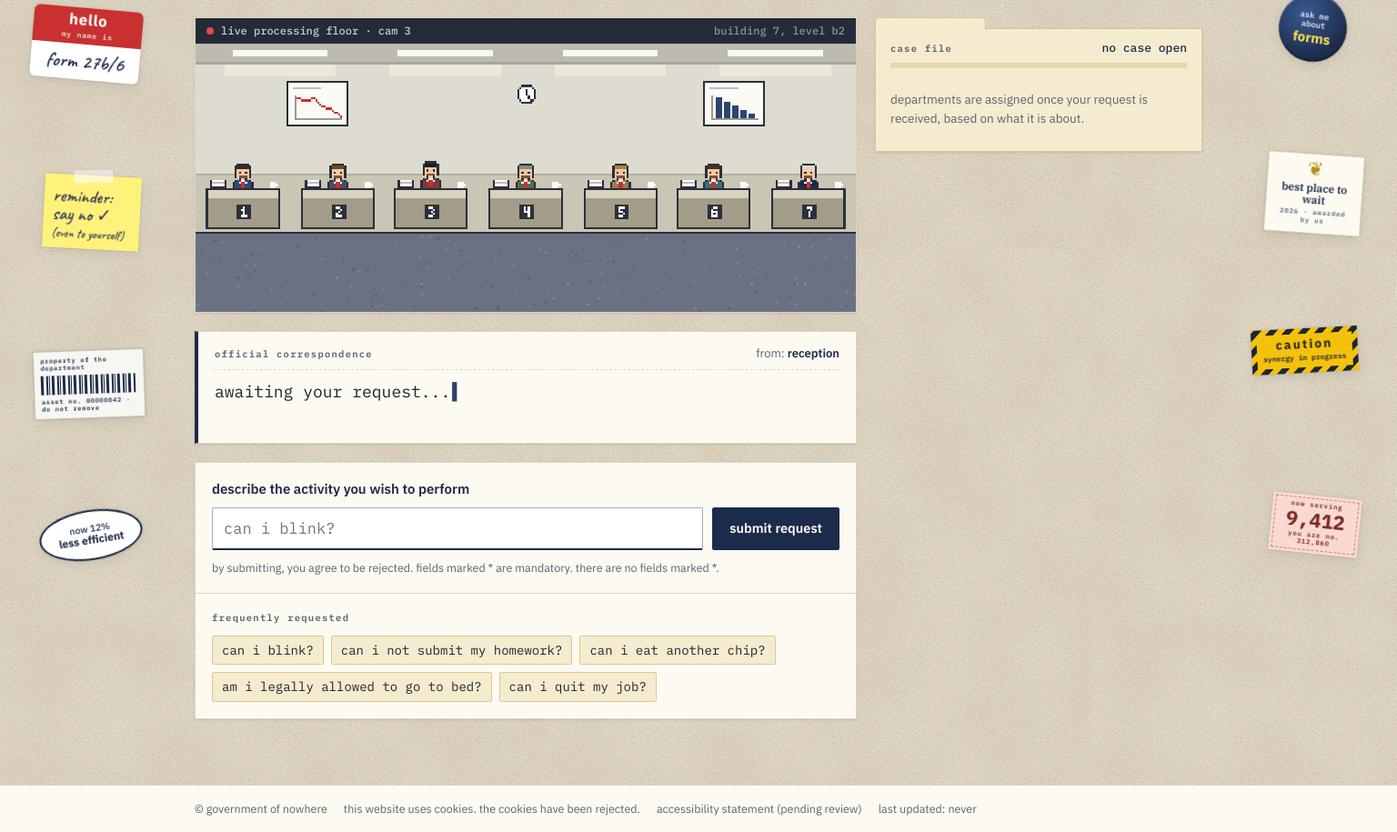
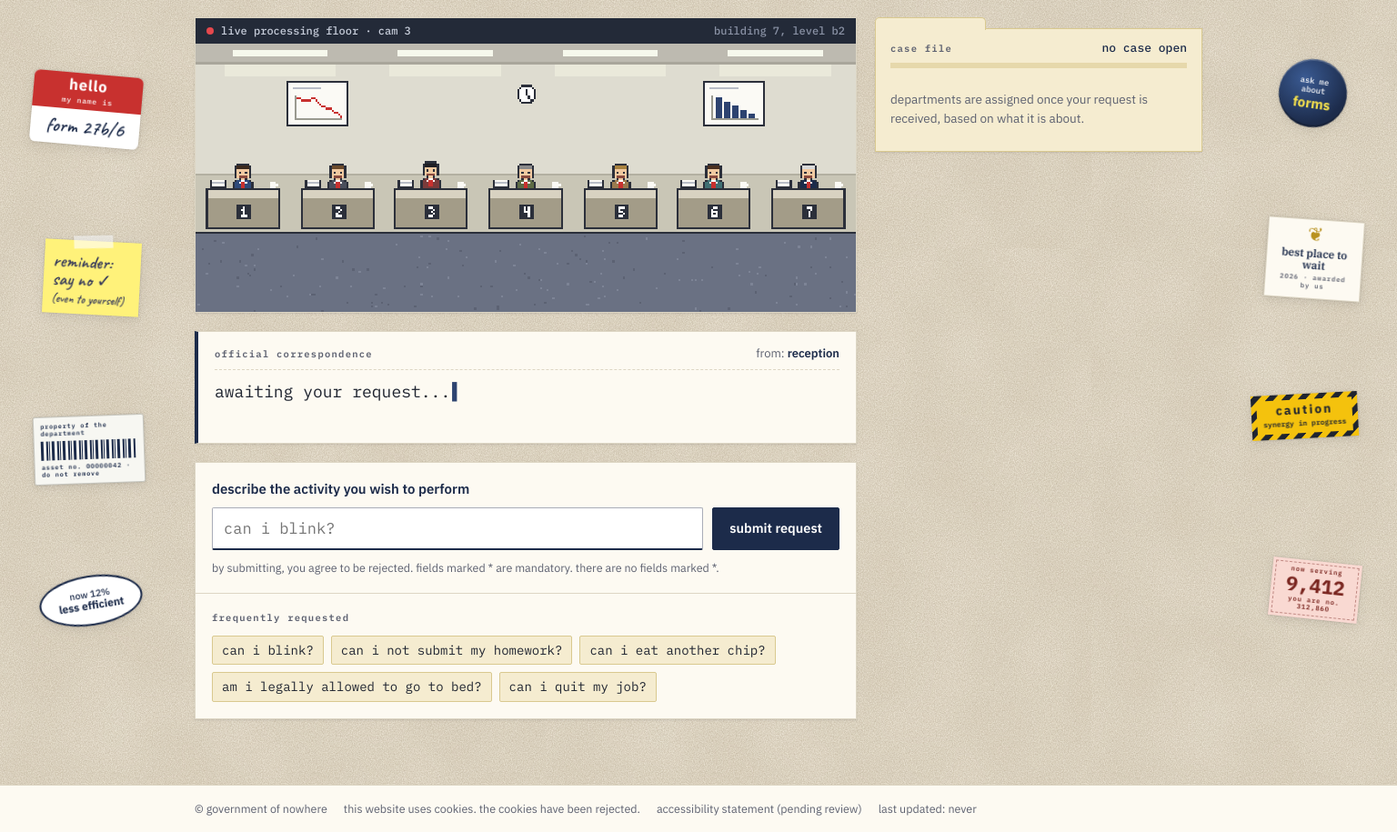
Before and after one commit to barbarahacks/useless-affairs, a website built with Vite: page index.html in a window 1536 px wide. Shown: the part 327-1242 px from the top of the page at 91% size. Built offline with nearby package versions, Linux system fonts and the light colour scheme.

Commit message:
start the stickers lower on the page
closes #9

Co-Authored-By: Claude Opus 5.5 <noreply@anthropic.com>

```diff
--- a/src/style.css
+++ b/src/style.css
@@ -227,16 +227,16 @@ button.secondary:hover { background: var(--manila-2); }
   .stickers { position: absolute; inset: 0; z-index: 0; max-width: none; padding: 0; display: block; pointer-events: none; }
   .stickers::before { display: none; }
   .sticker { position: absolute; }
-  .s-seal { left: 52px; top: 190px; }
-  .s-name { left: 44px; top: 420px; }
-  .s-note { left: 60px; top: 650px; }
-  .s-asset { left: 46px; top: 890px; }
-  .s-oval { left: 54px; top: 1110px; }
-  .s-emp { right: 50px; top: 170px; }
-  .s-pin { right: 68px; top: 400px; }
-  .s-award { right: 48px; top: 620px; }
-  .s-warn { right: 54px; top: 860px; }
-  .s-ticket { right: 52px; top: 1090px; }
+  .s-seal { left: 52px; top: 280px; }
+  .s-name { left: 44px; top: 510px; }
+  .s-note { left: 60px; top: 740px; }
+  .s-asset { left: 46px; top: 980px; }
+  .s-oval { left: 54px; top: 1200px; }
+  .s-emp { right: 50px; top: 260px; }
+  .s-pin { right: 68px; top: 490px; }
+  .s-award { right: 48px; top: 710px; }
+  .s-warn { right: 54px; top: 950px; }
+  .s-ticket { right: 52px; top: 1180px; }
 }
 
 @media (max-width: 880px) {
```
